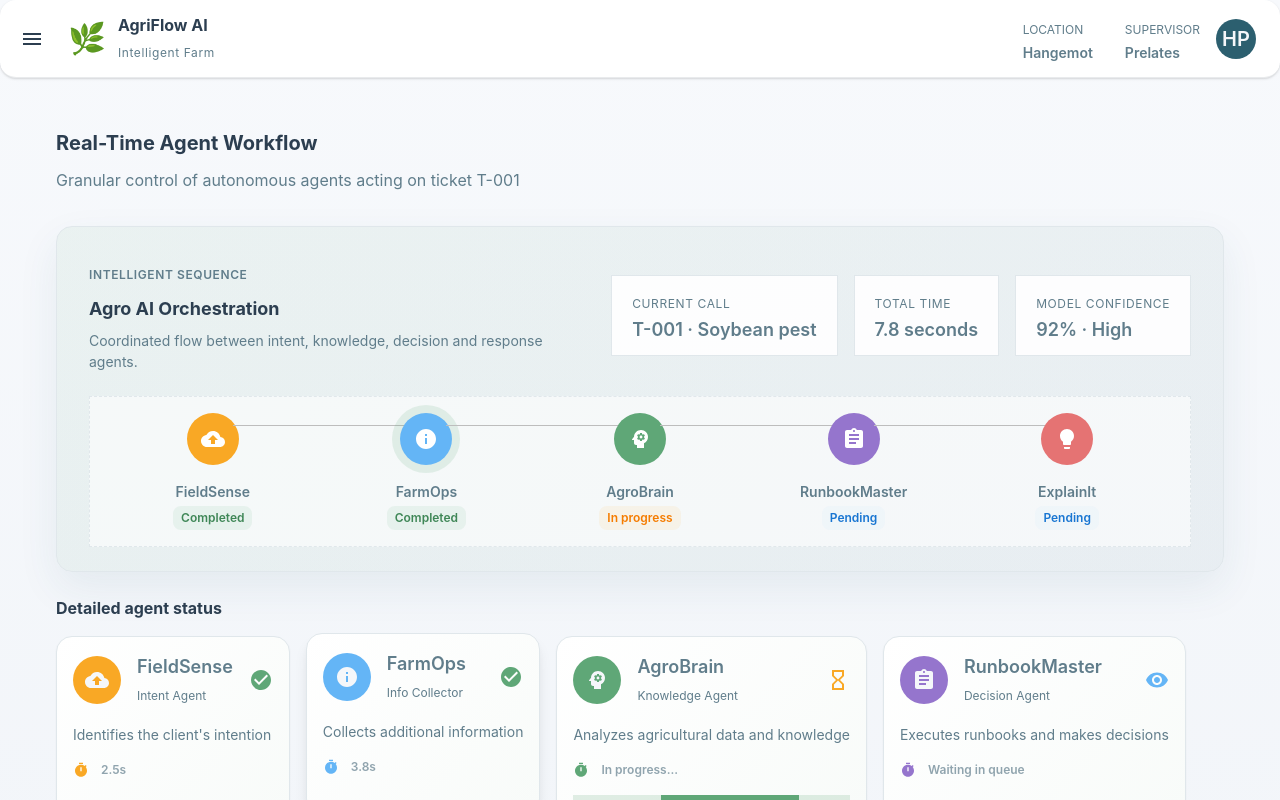
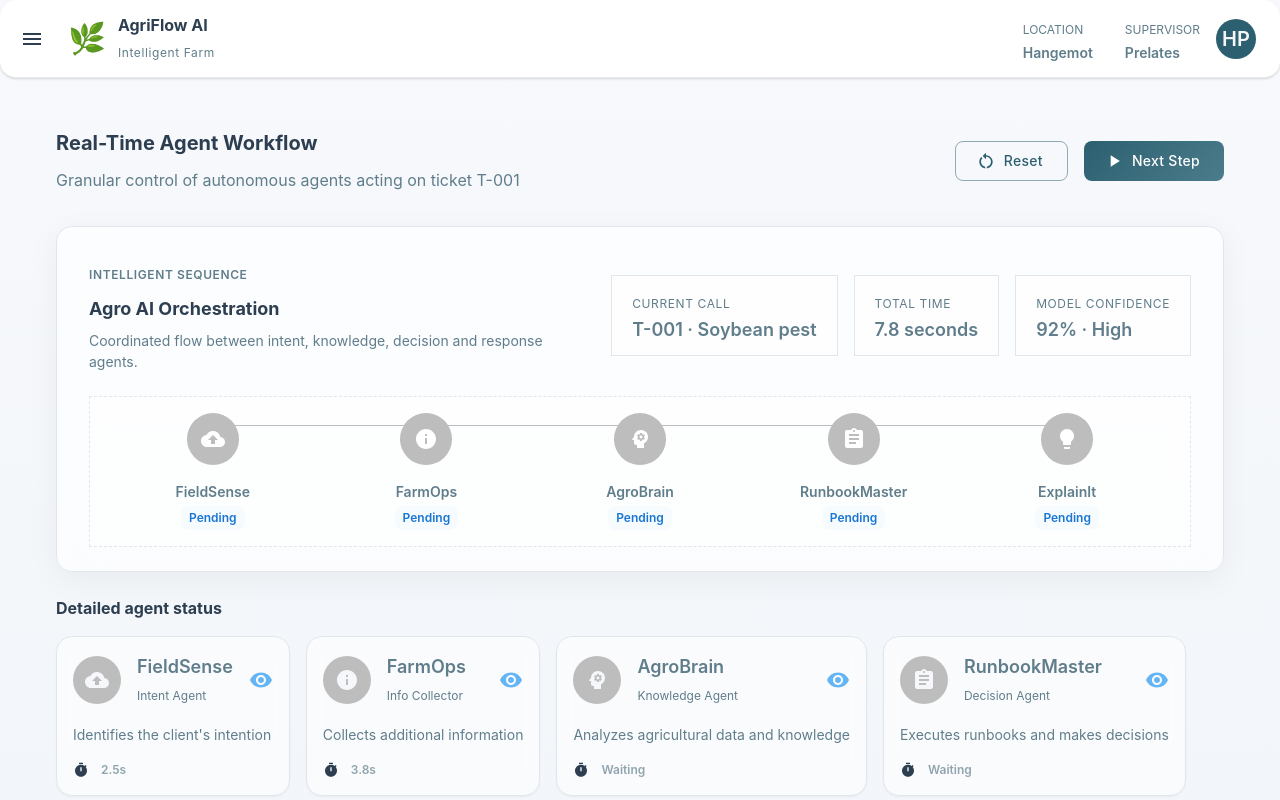
Before and after one commit to AgroHelpdesk/HackathonMicrosoftNov2025, a React (Vite) app in the folder web-frontend/: page /workflow in a window 1280 px wide. Shown: the top 800 px of the page. Built offline with nearby package versions, Linux system fonts and the light colour scheme; the HTML template or start-up script is replaced by a standard one.

Commit message:
feat: introduce dashboard UI for ticket overview and management, including initial project setup and agent workflow component.

```diff
--- a/web-frontend/package.json
+++ b/web-frontend/package.json
@@ -12,6 +12,7 @@
     "@emotion/styled": "^11.14.1",
     "@mui/icons-material": "^7.3.5",
     "@mui/material": "^7.3.5",
+    "framer-motion": "^12.23.24",
     "leaflet": "^1.9.4",
     "react": "^18.2.0",
     "react-dom": "^18.2.0",
--- a/web-frontend/src/components/AgentWorkflow.jsx
+++ b/web-frontend/src/components/AgentWorkflow.jsx
@@ -22,7 +22,8 @@ import {
   Stack,
   Divider,
   useTheme,
-  useMediaQuery
+  useMediaQuery,
+  Button
 } from '@mui/material'
 import {
   CloudUpload,
@@ -34,10 +35,14 @@ import {
   Visibility,
   Timer,
   CheckCircleOutline,
-  HourglassEmpty
+  HourglassEmpty,
+  PlayArrow,
+  RestartAlt
 } from '@mui/icons-material'
+import { motion, AnimatePresence } from 'framer-motion'
+import { api } from '../services/api'
 
-const AGENT_STEPS = [
+const AGENT_DEFINITIONS = [
   {
     id: 'field-sense',
     name: 'FieldSense',
@@ -45,7 +50,6 @@ const AGENT_STEPS = [
     description: 'Identifies the client\'s intention',
     icon: CloudUpload,
     paletteKey: 'fieldSense',
-    status: 'completed',
     duration: 2.5
   },
   {
@@ -55,7 +59,6 @@ const AGENT_STEPS = [
     description: 'Collects additional information',
     icon: Info,
     paletteKey: 'harvestAI',
-    status: 'completed',
     duration: 3.8
   },
   {
@@ -65,7 +68,6 @@ const AGENT_STEPS = [
     description: 'Analyzes agricultural data and knowledge',
     icon: Psychology,
     paletteKey: 'agroIntel',
-    status: 'in-progress',
     duration: 0
   },
   {
@@ -75,7 +77,6 @@ const AGENT_STEPS = [
     description: 'Executes runbooks and makes decisions',
     icon: Assignment,
     paletteKey: 'decision',
-    status: 'pending',
     duration: 0
   },
   {
@@ -85,7 +86,6 @@ const AGENT_STEPS = [
     description: 'Explains decisions and next steps',
     icon: Lightbulb,
     paletteKey: 'alert',
-    status: 'pending',
     duration: 0
   }
 ]
@@ -107,37 +107,57 @@ const WORKFLOW_SUMMARY = [
 export default function AgentWorkflow() {
   const theme = useTheme()
   const isMobile = useMediaQuery(theme.breakpoints.down('sm'))
+  const [workflowState, setWorkflowState] = useState(null)
   const [animatingAgent, setAnimatingAgent] = useState(null)
 
-  const agentsWithTheme = useMemo(
-    () =>
-      AGENT_STEPS.map(agent => ({
-        ...agent,
-        color: theme.palette.agents?.[agent.paletteKey] || agent.color || theme.palette.secondary.main
-      })),
-    [theme]
-  )
+  // Poll for workflow state
+  useEffect(() => {
+    const fetchState = async () => {
+      try {
+        const state = await api.getWorkflowState('T-001')
+        setWorkflowState(state)
+
+        // Determine animating agent
+        const current = state.agents.find(a => a.status === 'in-progress')
+        setAnimatingAgent(current ? current.id : null)
+      } catch (error) {
+        console.error("Error fetching workflow state:", error)
+      }
+    }
+
+    fetchState()
+    const interval = setInterval(fetchState, 1000)
+    return () => clearInterval(interval)
+  }, [])
+
+  const handleAdvance = async () => {
+    await api.advanceWorkflow('T-001')
+  }
+
+  const handleReset = async () => {
+    await api.resetWorkflow('T-001')
+  }
+
+  const agentsWithStatus = useMemo(() => {
+    if (!workflowState) return AGENT_DEFINITIONS.map(a => ({ ...a, status: 'pending' }))
+
+    return AGENT_DEFINITIONS.map(def => {
+      const stateAgent = workflowState.agents.find(a => a.id === def.id)
+      return {
+        ...def,
+        status: stateAgent ? stateAgent.status : 'pending',
+        color: theme.palette.agents?.[def.paletteKey] || theme.palette.secondary.main
+      }
+    })
+  }, [workflowState, theme])
 
   const activeStepIndex = useMemo(() => {
-    const inProgress = agentsWithTheme.findIndex(agent => agent.status === 'in-progress')
+    const inProgress = agentsWithStatus.findIndex(agent => agent.status === 'in-progress')
     if (inProgress >= 0) return inProgress
-    const pending = agentsWithTheme.findIndex(agent => agent.status === 'pending')
-    const fallback = pending >= 0 ? pending : agentsWithTheme.length - 1
+    const pending = agentsWithStatus.findIndex(agent => agent.status === 'pending')
+    const fallback = pending >= 0 ? pending : agentsWithStatus.length
     return Math.max(0, fallback)
-  }, [agentsWithTheme])
-
-  useEffect(() => {
-    const interval = setInterval(() => {
-      setAnimatingAgent(prev => {
-        const interactiveAgents = AGENT_STEPS.filter(agent => agent.status !== 'pending').map(agent => agent.id)
-        const currentIndex = interactiveAgents.indexOf(prev)
-        const nextIndex = (currentIndex + 1) % interactiveAgents.length
-        return interactiveAgents[nextIndex]
-      })
-    }, 2200)
-
-    return () => clearInterval(interval)
-  }, [])
+  }, [agentsWithStatus])
 
   const statusStyles = {
     completed: {
@@ -165,7 +185,8 @@ export default function AgentWorkflow() {
 
   return (
     <Container maxWidth="xl" sx={{ py: { xs: 3, md: 4 } }}>
-      <Box sx={{ mb: { xs: 3, md: 4 } }}>
+      <Box sx={{ mb: { xs: 3, md: 4 }, display: 'flex', justifyContent: 'space-between', alignItems: 'center' }}>
+        <Box>
           <Typography variant="h4" sx={{ fontWeight: 700, mb: 1 }}>
             Real-Time Agent Workflow
           </Typography>
@@ -173,14 +194,24 @@ export default function AgentWorkflow() {
             Granular control of autonomous agents acting on ticket T-001
           </Typography>
         </Box>
+        <Stack direction="row" spacing={2}>
+          <Button variant="outlined" startIcon={<RestartAlt />} onClick={handleReset}>
+            Reset
+          </Button>
+          <Button variant="contained" startIcon={<PlayArrow />} onClick={handleAdvance}>
+            Next Step
+          </Button>
+        </Stack>
+      </Box>
 
       <Grid container spacing={{ xs: 2, md: 3 }}>
         <Grid item xs={12}>
           <Card
             sx={{
               border: `1px solid ${theme.palette.divider}`,
-              background: 'linear-gradient(135deg, rgba(95,167,119,0.08) 0%, rgba(44,95,111,0.06) 100%)',
-              boxShadow: '0 16px 40px rgba(44, 95, 111, 0.08)'
+              background: 'rgba(255, 255, 255, 0.7)',
+              backdropFilter: 'blur(20px)',
+              boxShadow: '0 8px 32px rgba(0, 0, 0, 0.05)'
             }}
           >
             <CardContent sx={{ p: { xs: 3, md: 4 } }}>
@@ -205,7 +236,7 @@ export default function AgentWorkflow() {
                         py: 1.5,
                         borderRadius: 3,
                         border: `1px solid ${theme.palette.divider}`,
-                        backgroundColor: 'rgba(255,255,255,0.9)'
+                        backgroundColor: 'rgba(255,255,255,0.5)'
                       }}
                     >
                       <Typography variant="caption" color="text.secondary" sx={{ textTransform: 'uppercase', letterSpacing: '0.05em' }}>
@@ -226,30 +257,37 @@ export default function AgentWorkflow() {
                   orientation={isMobile ? 'vertical' : 'horizontal'}
                   sx={{
                     p: { xs: 1, sm: 2 },
-                    backgroundColor: 'rgba(255,255,255,0.6)',
+                    backgroundColor: 'rgba(255,255,255,0.4)',
                     borderRadius: 3,
                     border: `1px dashed ${theme.palette.divider}`
                   }}
                 >
-                  {agentsWithTheme.map(agent => {
+                  {agentsWithStatus.map(agent => {
                     const StepIcon = agent.icon
                     const currentStatus = statusStyles[agent.status]
                     return (
                       <Step key={agent.id} completed={agent.status === 'completed'}>
                         <StepLabel
                           icon={
+                            <motion.div
+                              animate={{
+                                scale: animatingAgent === agent.id ? [1, 1.1, 1] : 1,
+                                boxShadow: animatingAgent === agent.id ? `0 0 0 8px ${agent.color}30` : 'none'
+                              }}
+                              transition={{ duration: 1.5, repeat: Infinity }}
+                            >
                               <Avatar
                                 sx={{
                                   width: { xs: 44, md: 52 },
                                   height: { xs: 44, md: 52 },
                                   bgcolor: agent.color,
                                   color: '#fff',
-                                boxShadow: animatingAgent === agent.id ? '0 0 0 8px rgba(95,167,119,0.15)' : 'none',
                                   transition: 'all 0.3s ease'
                                 }}
                               >
                                 <StepIcon />
                               </Avatar>
+                            </motion.div>
                           }
                           sx={{
                             '& .MuiStepLabel-label': {
@@ -288,16 +326,27 @@ export default function AgentWorkflow() {
             Detailed agent status
           </Typography>
           <Grid container spacing={2}>
-            {agentsWithTheme.map(agent => {
+            <AnimatePresence>
+              {agentsWithStatus.map(agent => {
                 const StatusIcon = statusStyles[agent.status].icon
                 return (
                   <Grid item xs={12} sm={6} md={4} lg={3} key={agent.id}>
+                    <motion.div
+                      layout
+                      initial={{ opacity: 0, y: 20 }}
+                      animate={{ opacity: 1, y: 0 }}
+                      exit={{ opacity: 0, scale: 0.9 }}
+                      transition={{ duration: 0.3 }}
+                    >
                       <Paper
                         sx={{
                           p: 2,
                           height: '100%',
                           border: `1px solid ${theme.palette.divider}`,
-                      background: 'linear-gradient(135deg, #fff 0%, #f8fbf9 100%)',
+                          background: animatingAgent === agent.id
+                            ? 'linear-gradient(135deg, rgba(255,255,255,0.9) 0%, rgba(240,250,245,0.9) 100%)'
+                            : 'rgba(255,255,255,0.6)',
+                          backdropFilter: 'blur(10px)',
                           transition: 'all 200ms ease',
                           transform: animatingAgent === agent.id ? 'translateY(-3px)' : 'translateY(0)',
                           boxShadow: animatingAgent === agent.id ? theme.shadows[6] : theme.shadows[1]
@@ -325,7 +374,7 @@ export default function AgentWorkflow() {
                         <Stack direction="row" spacing={1.5} alignItems="center" sx={{ mt: 2 }}>
                           <Timer sx={{ fontSize: '1rem', color: agent.color }} />
                           <Typography variant="caption" sx={{ fontWeight: 600 }}>
-                        {agent.duration > 0 ? `${agent.duration.toFixed(1)}s` : agent.status === 'in-progress' ? 'In progress...' : 'Waiting in queue'}
+                            {agent.duration > 0 ? `${agent.duration.toFixed(1)}s` : agent.status === 'in-progress' ? 'Processing...' : 'Waiting'}
                           </Typography>
                         </Stack>
 
@@ -344,9 +393,11 @@ export default function AgentWorkflow() {
                           />
                         )}
                       </Paper>
+                    </motion.div>
                   </Grid>
                 )
               })}
+            </AnimatePresence>
           </Grid>
         </Grid>
 
@@ -354,10 +405,10 @@ export default function AgentWorkflow() {
           <Typography variant="h6" sx={{ fontWeight: 700, mb: 2 }}>
             Real-time activity history
           </Typography>
-          <TableContainer component={Paper} sx={{ borderRadius: 3, border: `1px solid ${theme.palette.divider}` }}>
+          <TableContainer component={Paper} sx={{ borderRadius: 3, border: `1px solid ${theme.palette.divider}`, background: 'rgba(255,255,255,0.5)', backdropFilter: 'blur(10px)' }}>
             <Table size="small">
               <TableHead>
-                <TableRow sx={{ backgroundColor: '#F1F4F8' }}>
+                <TableRow sx={{ backgroundColor: 'rgba(0,0,0,0.02)' }}>
                   <TableCell>Time</TableCell>
                   <TableCell>Agent</TableCell>
                   <TableCell>Executed action</TableCell>
@@ -369,7 +420,7 @@ export default function AgentWorkflow() {
                 {WORKFLOW_ACTIVITY.map(row => {
                   const AgentIcon = row.icon
                   return (
-                    <TableRow key={`${row.timestamp}-${row.agent}`} sx={{ '&:hover': { backgroundColor: '#F8FBF9' } }}>
+                    <TableRow key={`${row.timestamp}-${row.agent}`} sx={{ '&:hover': { backgroundColor: 'rgba(0,0,0,0.02)' } }}>
                       <TableCell>
                         <Chip label={row.timestamp} size="small" sx={{ fontWeight: 600 }} />
                       </TableCell>
@@ -407,7 +458,7 @@ export default function AgentWorkflow() {
         </Grid>
 
         <Grid item xs={12}>
-          <Card sx={{ border: `1px solid ${theme.palette.divider}`, backgroundColor: '#F8FBF9' }}>
+          <Card sx={{ border: `1px solid ${theme.palette.divider}`, backgroundColor: 'rgba(248, 251, 249, 0.8)', backdropFilter: 'blur(10px)' }}>
             <CardContent sx={{ p: { xs: 2.5, md: 3 } }}>
               <Stack direction={{ xs: 'column', md: 'row' }} spacing={2} alignItems="center" justifyContent="space-between">
                 <Box>
--- a/web-frontend/src/components/Dashboard.jsx
+++ b/web-frontend/src/components/Dashboard.jsx
@@ -59,7 +59,12 @@ export default function Dashboard() {
       <Grid container spacing={{ xs: 2, sm: 3 }}>
         {/* Multi-Channel Statistics */}
         <Grid item xs={12}>
-          <Card sx={{ background: 'linear-gradient(135deg, #e3f2fd 0%, #bbdefb 100%)' }}>
+          <Card sx={{
+            background: 'rgba(255, 255, 255, 0.8)',
+            backdropFilter: 'blur(20px)',
+            boxShadow: '0 8px 32px rgba(0, 0, 0, 0.05)',
+            border: '1px solid rgba(255, 255, 255, 0.3)'
+          }}>
             <CardContent sx={{ p: { xs: 2, sm: 3 } }}>
               <Typography variant="h6" sx={{ fontWeight: 700, mb: 2, fontSize: { xs: '1.1rem', sm: '1.25rem' } }}>
                 📡 Multi-Channel Overview
@@ -96,7 +101,12 @@ export default function Dashboard() {
         </Grid>
 
         <Grid item xs={12} lg={7}>
-          <Card sx={{ background: 'linear-gradient(135deg, #ffffff 0%, #f1f8e9 100%)' }}>
+          <Card sx={{
+            background: 'rgba(255, 255, 255, 0.8)',
+            backdropFilter: 'blur(20px)',
+            boxShadow: '0 8px 32px rgba(0, 0, 0, 0.05)',
+            border: '1px solid rgba(255, 255, 255, 0.3)'
+          }}>
             <CardContent sx={{ p: { xs: 2, sm: 3 } }}>
               <Box sx={{ display: 'flex', alignItems: 'center', gap: 1, mb: 2, flexWrap: 'wrap' }}>
                 <Typography variant="h5" sx={{ fontWeight: 700, flex: 1, fontSize: { xs: '1.25rem', sm: '1.5rem' } }}>
@@ -150,7 +160,13 @@ export default function Dashboard() {
         </Grid>
 
         <Grid item xs={12} lg={5}>
-          <Card sx={{ background: 'linear-gradient(135deg, #ffffff 0%, #f1f8e9 100%)', height: 'fit-content' }}>
+          <Card sx={{
+            background: 'rgba(255, 255, 255, 0.8)',
+            backdropFilter: 'blur(20px)',
+            boxShadow: '0 8px 32px rgba(0, 0, 0, 0.05)',
+            border: '1px solid rgba(255, 255, 255, 0.3)',
+            height: 'fit-content'
+          }}>
             <CardContent sx={{ p: { xs: 2, sm: 3 } }}>
               <Typography variant="h5" sx={{ fontWeight: 700, mb: 2, fontSize: { xs: '1.25rem', sm: '1.5rem' } }}>
                 ℹ️ Details
```
Also changed, not shown: 1 other file (tests, documents, lock files or other folders). Lines whose indentation alone changed are shown as unchanged.
